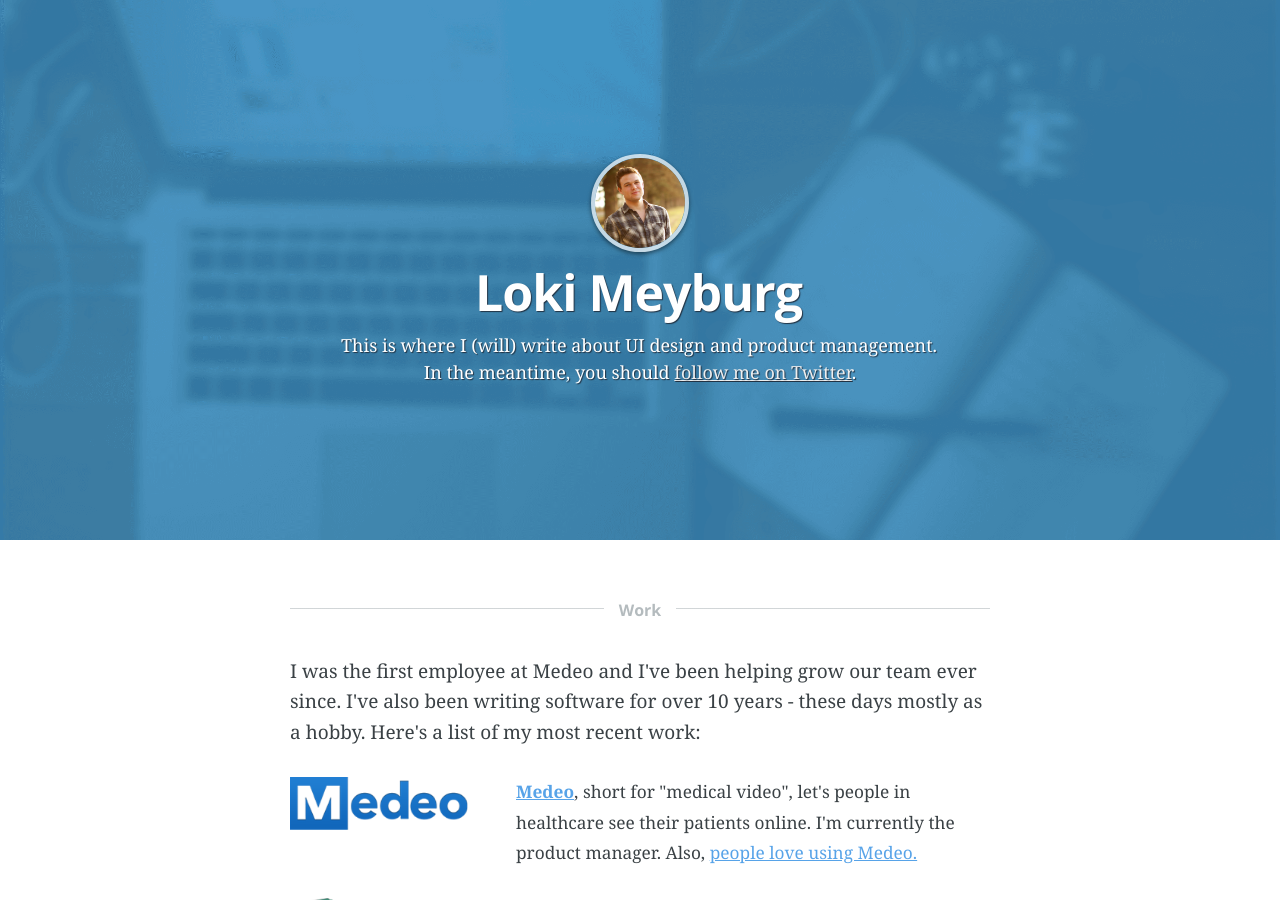
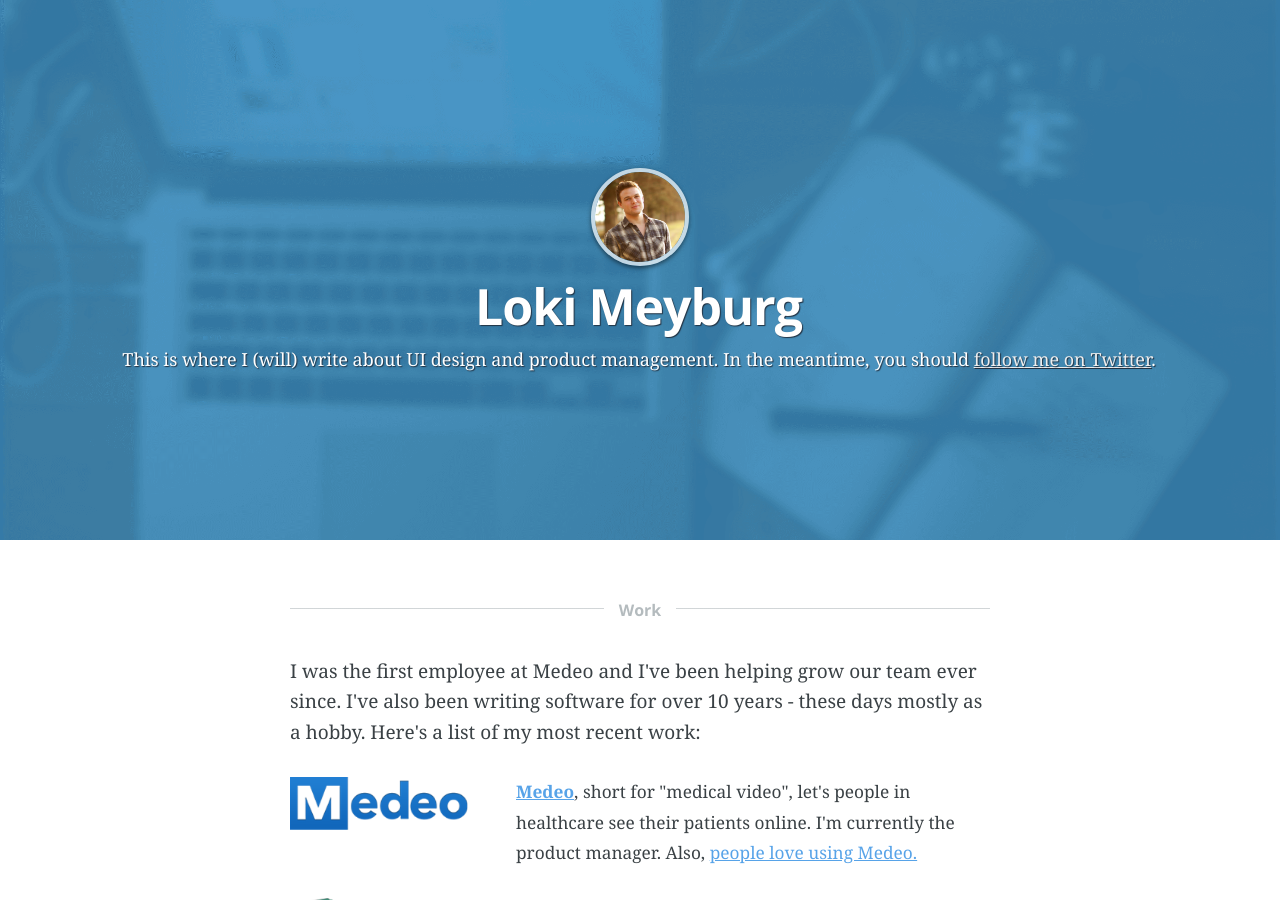
Before and after one commit to lokimeyburg/lokimeyburg.github.io, a Jekyll site: the page built from index.html, in a window 1280 px wide and 900 px high. Built offline with Jekyll 4.4.1, drawn with Linux system fonts in a browser that asks for light colours; Markdown is read by kramdown in place of the engine named in the settings; the list of posts is cut into pages by our own code.

```diff
--- a/index.html
+++ b/index.html
@@ -10,13 +10,13 @@ logo: '/assets/images/profile.jpg'
     <div class="vertical">
         <div class="site-head-content" class="inner">
             {% if page.logo %}
-                <a class="blog-logo" href="{{ site.baseurl }}">
-                    <img src="{{ page.logo }}" alt="Blog Logo" />
+                <a class="blog-logo" href="{{ site.baseurl }}/assets/images/lokimeyburg.jpg">
+                    <img src="{{ page.logo }}" alt="Loki Meyburg" />
                 </a>
             {% endif %}
             <h1 class="blog-title">{{ site.name }}</h1>
             <h2 class="blog-description">
-                This is where I (will) write about UI design and product management. <br />
+                This is where I (will) write about UI design and product management.
                 In the meantime, you should <a href='https://twitter.com/lokimeyburg' target="_blank">follow me on Twitter</a>.
             </h2>
         </div>
```
Also changed, not shown: all_articles.html (deleted, +0 -41 lines), LICENSE.txt (deleted).
